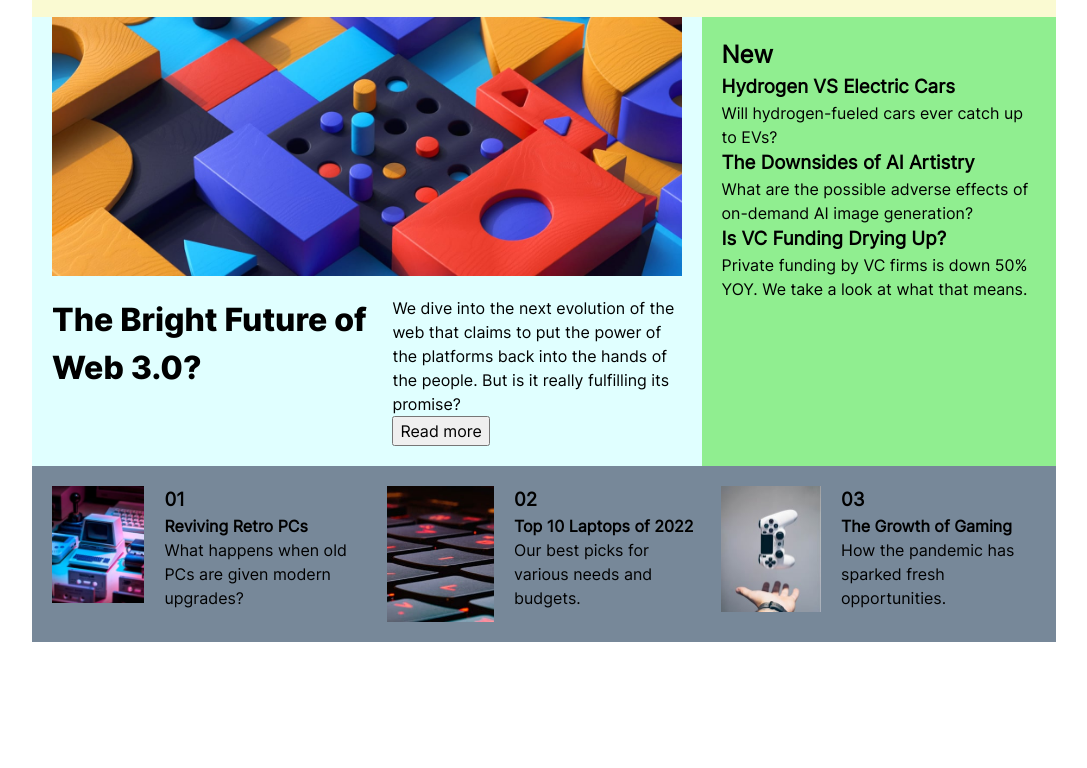
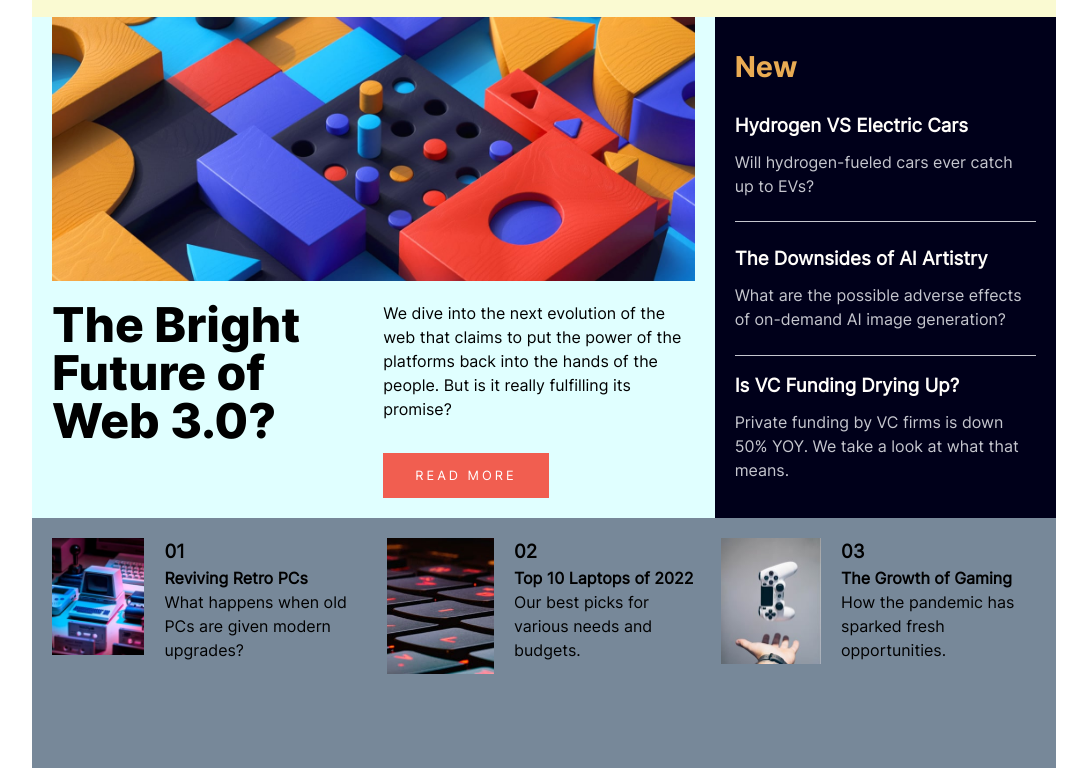
Before and after one commit to TreusK/FEChallenges, a plain HTML site: page 9-news-homepage-main/index.html in a window 1280 px wide. Shown: the part 111-879 px from the top of the page, without its empty margins (96-1183 px from the left). Before the commit the page ends 848 px from the top, so only its background shows below. Drawn offline with Linux system fonts and the light colour scheme.

Commit message:
basic 2 out of 3 regions done

```diff
--- a/9-news-homepage-main/index.html
+++ b/9-news-homepage-main/index.html
@@ -31,10 +31,10 @@
         <img src="./assets/images/image-web-3-desktop.jpg"/>
       </div>
       <h1>The Bright Future of Web 3.0?</h1>
-      <div class="bigNewsinfoContainer">
+      <div class="bigNewsInfoContainer">
         <p>We dive into the next evolution of the web that claims to put the power of the platforms back into the hands of the people.
         But is it really fulfilling its promise?</p>
-        <button>Read more</button>
+        <button>READ MORE</button>
       </div>
     </div>
 
@@ -52,7 +52,7 @@
         <p>What are the possible adverse effects of on-demand AI image generation?<p>
       </div>
 
-      <div class="sideNewSingleContainer">
+      <div class="sideNewSingleContainer lastSideNew">
         <h3>Is VC Funding Drying Up?</h3>
         <p>Private funding by VC firms is down 50% YOY. We take a look at what that means.<p>
       </div>
--- a/9-news-homepage-main/reset.css
+++ b/9-news-homepage-main/reset.css
@@ -56,3 +56,15 @@ textarea,
 select {
   font: inherit;
 }
+
+/* Reset buttons */
+button {
+  background-color: transparent;
+  border: none;
+  margin: 0;
+  padding: 0;
+  text-align: inherit;
+  font: inherit;
+  border-radius: 0;
+  appearance: none;
+}
--- a/9-news-homepage-main/style.css
+++ b/9-news-homepage-main/style.css
@@ -35,55 +35,103 @@ header {
 /* Main */
 .mainContainer {
 	display: grid;
-	grid-template-areas: 'bigNews bigNews sideNews'
-						 'bigNews bigNews sideNews'
-						 'btmNews btmNews btmNews';
+	grid-template-columns: repeat(3, minmax(100px, 1fr));
+	grid-template-rows: repeat(3, minmax(100px, 1fr));
 	background: lightslategray;
 }
 
 
 /* Big News */
 .bigNews {
-	grid-area: bigNews;
+	grid-area: 1 / 1 / 3 / 3;
 	display: grid;
-	grid-template-areas: 'image image'
-						 'title note ';
+	grid-template-columns: repeat(2, minmax(100px, 1fr));
 	background: lightcyan;
 	padding: 20px;
 	padding-top: 0;
+	gap: 20px;
 }
 
 .bigNewsImgContainer {
-	grid-area: image;
-	margin-bottom: 20px;
+	grid-area: 1 / 1 / 1 / 3;
 }
 .bigNews h1 {
-	grid-area: title;
-	margin-right: 20px;
+	grid-area: 2 / 1 / 2 / 2;
 	font-family: 'Inter-ExtraBold', sans-serif;
+	font-size: 3rem;
+	line-height: 100%;
+	padding-bottom: 1rem;
 }
 .bigNewsInfoContainer {
-	grid-area: note;
+	grid-area: 2 / 2 / 2 / 3;
 }
 
+.bigNewsInfoContainer p {
+	padding-bottom: 2rem;
+}
+
+
 .bigNews button {
+	margin-top: auto;
+  background: hsl(5, 85%, 63%);
+  color: white;
+  letter-spacing: 3px;
+  padding: .8rem 2rem;
+  cursor: pointer;
+  font-size: .8rem;
+}
 
+.bigNews button:hover {
+	background: hsl(240, 100%, 5%);
 }
 
 
 
 /* Side News */
 .sideNews {
-	grid-area: sideNews;
-	background: lightgreen;
+	grid-area: 1 / 3 / 3 / 4;
+	background: hsl(240, 100%, 5%);
 	padding: 20px;
+	display: flex;
+	flex-direction: column;
+	justify-content: space-between;
+}
+
+.sideNews h2 {
+	color: hsl(35, 77%, 62%);
+	padding-top: .5rem;
+	font-size: 1.8rem;
+	font-family: 'Inter-Bold', sans-serif;
+}
+
+.sideNews p {
+	color: hsl(233, 8%, 79%);
+}
+
+.sideNews h3 {
+	color: hsl(36, 100%, 99%);
+	margin-bottom: 10px;
+}
+
+
+.sideNewSingleContainer {
+	padding: 1em 0;
+	border-bottom: 1px solid hsl(233, 8%, 79%);
+	flex: 1;
+	display: flex;
+	flex-direction: column;
+	justify-content: center;
+}
+
+.lastSideNew {
+	border-bottom: none;
 }
 
 
 
 /* Bottom News */
 .bottomNews {
-	grid-area: btmNews;
+	grid-area: 3 / 1 / 3 / 4;
 	display: flex;
 	justify-content: space-between;
 	background: lightred;
```
